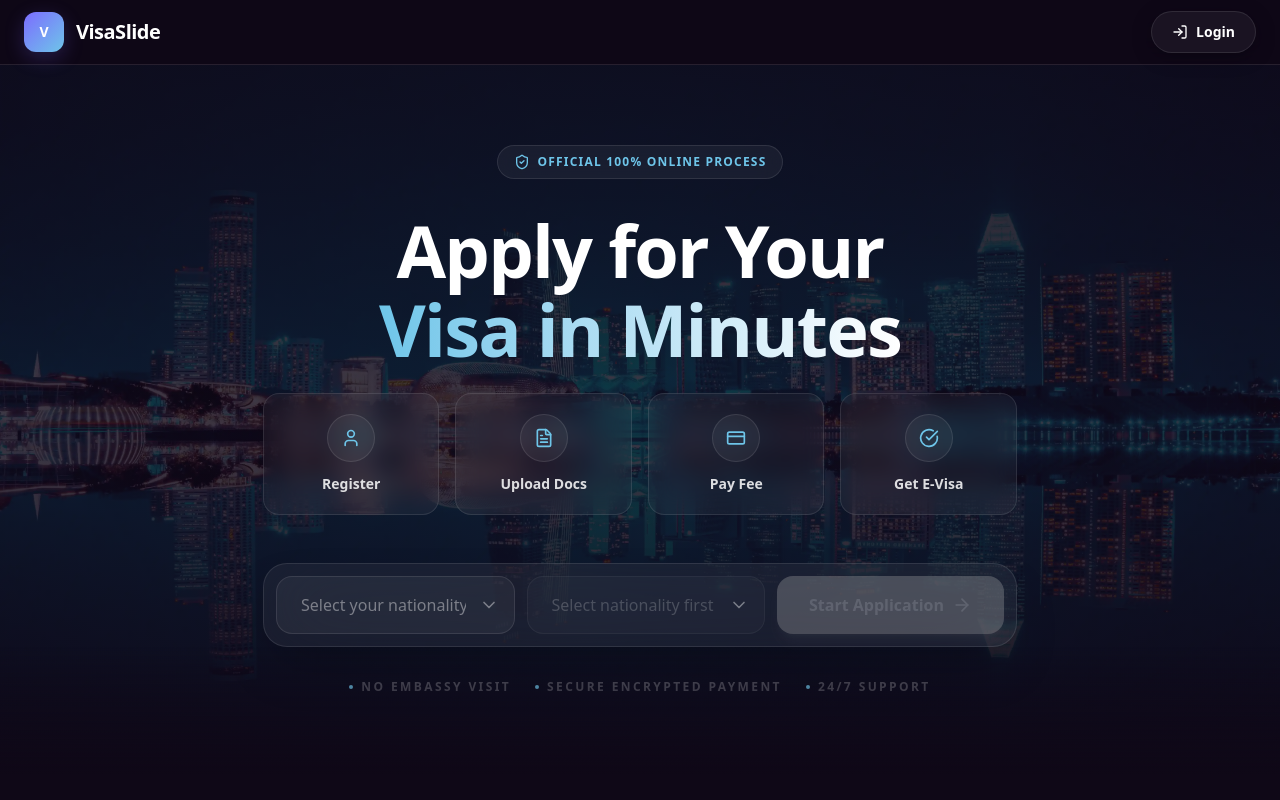
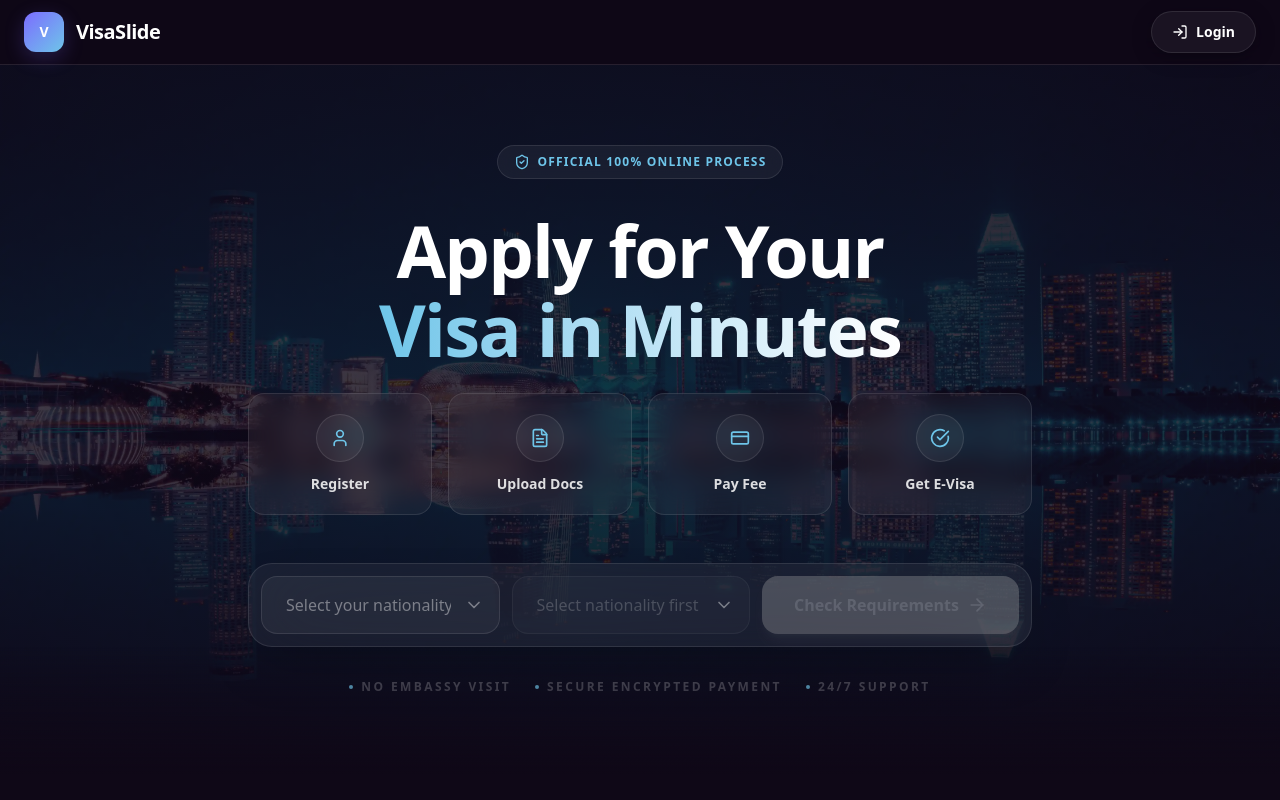
Before and after one commit to sojibjubayer/zenvisa, a Next.js app: page / in a window 1280 px wide. Shown: the top 800 px of the page. Built offline with nearby package versions, Linux system fonts and the light colour scheme.

Commit message:
coutry wise selection option

```diff
--- a/src/components/(home)/HeroSection.tsx
+++ b/src/components/(home)/HeroSection.tsx
@@ -229,7 +229,7 @@ export default function HeroSection({ onProceed }: Props) {
                 disabled={!nationality || !destination}
                 className="group w-full lg:w-auto px-8 py-4 rounded-2xl font-bold text-white flex items-center justify-center gap-2 bg-brand-sky hover:bg-brand-sky/90 shadow-lg shadow-brand-sky/20 transition-all active:scale-95 disabled:opacity-30 disabled:grayscale disabled:cursor-not-allowed"
               >
-                Start Application
+                Check Requirements
                 <ArrowRight className="w-5 h-5 transition-transform group-hover:translate-x-1" />
               </button>
             </div>
```
